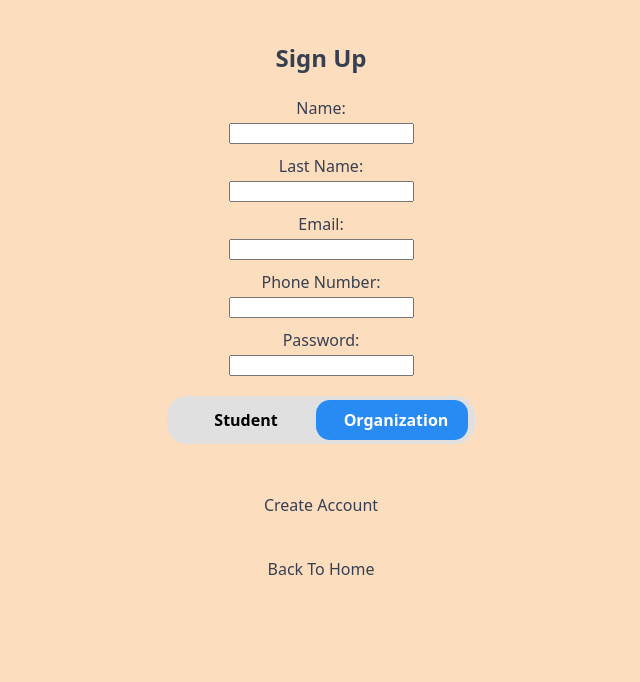
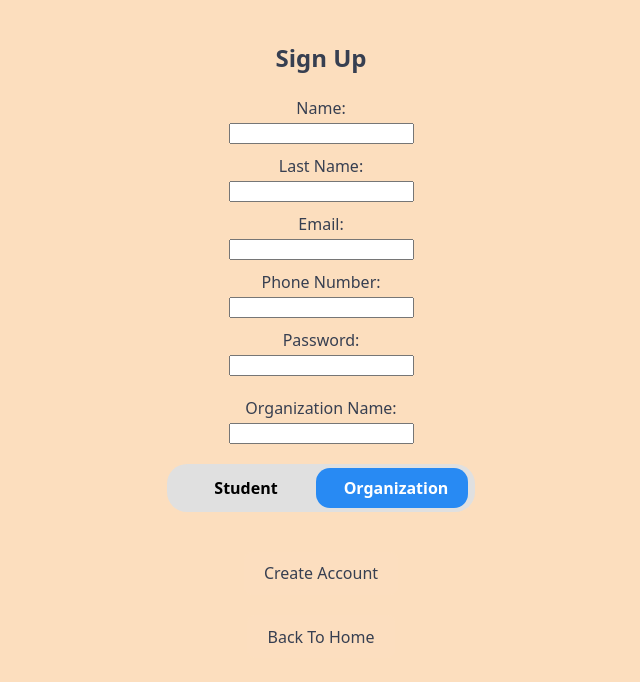
Before and after one commit to RenaudBernier/linkt, a React (Vite) app in the folder frontend/my-react-app/: page /signup in a window 1280 px wide. Both pictures are taken after a click on the button "Organization". Shown: the top 682 px of the page, without its empty margins (319-959 px from the left). Built offline with nearby package versions, Linux system fonts and the light colour scheme.

Commit message:
Add organization name input for 'org' user type in sign-up form

```diff
--- a/frontend/my-react-app/src/SignUp.tsx
+++ b/frontend/my-react-app/src/SignUp.tsx
@@ -10,6 +10,7 @@ export default function SignUp() {
     const [phoneNumber, setPhoneNumber] = useState('');
     const [password, setPassword] = useState('');
     const [userType, setUserType] = useState<'student' | 'org'>('student');
+    const [organizationName, setOrganizationName] = useState('');
     const navigate = useNavigate();
     const { login } = useAuth();
 
@@ -24,7 +25,7 @@ export default function SignUp() {
                 password: password,
                 phoneNumber: phoneNumber,
                 userType: userType,
-                organizationName: userType === 'org' ? '' : undefined // TODO: Add org name field
+                organizationName: userType === 'org' ? organizationName : undefined
             });
 
             // Log the user in with token and redirect to homepage
@@ -32,7 +33,8 @@ export default function SignUp() {
                 firstName: response.firstName,
                 lastName: response.lastName,
                 email: response.email,
-                phoneNumber: response.phoneNumber || ''
+                phoneNumber: response.phoneNumber || '',
+                userType: response.userType
             }, response.token);
 
             navigate('/');
@@ -91,6 +93,17 @@ export default function SignUp() {
                         required
                     />
                 </div>
+                {userType === 'org' && (
+                    <div style={{marginBottom: 20}}>
+                        <label>Organization Name:</label><br/>
+                        <input
+                            type="text"
+                            value={organizationName}
+                            onChange={e => setOrganizationName(e.target.value)}
+                            required
+                        />
+                    </div>
+                )}
                 <div style={{
                     position: 'relative',
                     width: '100%',
```
